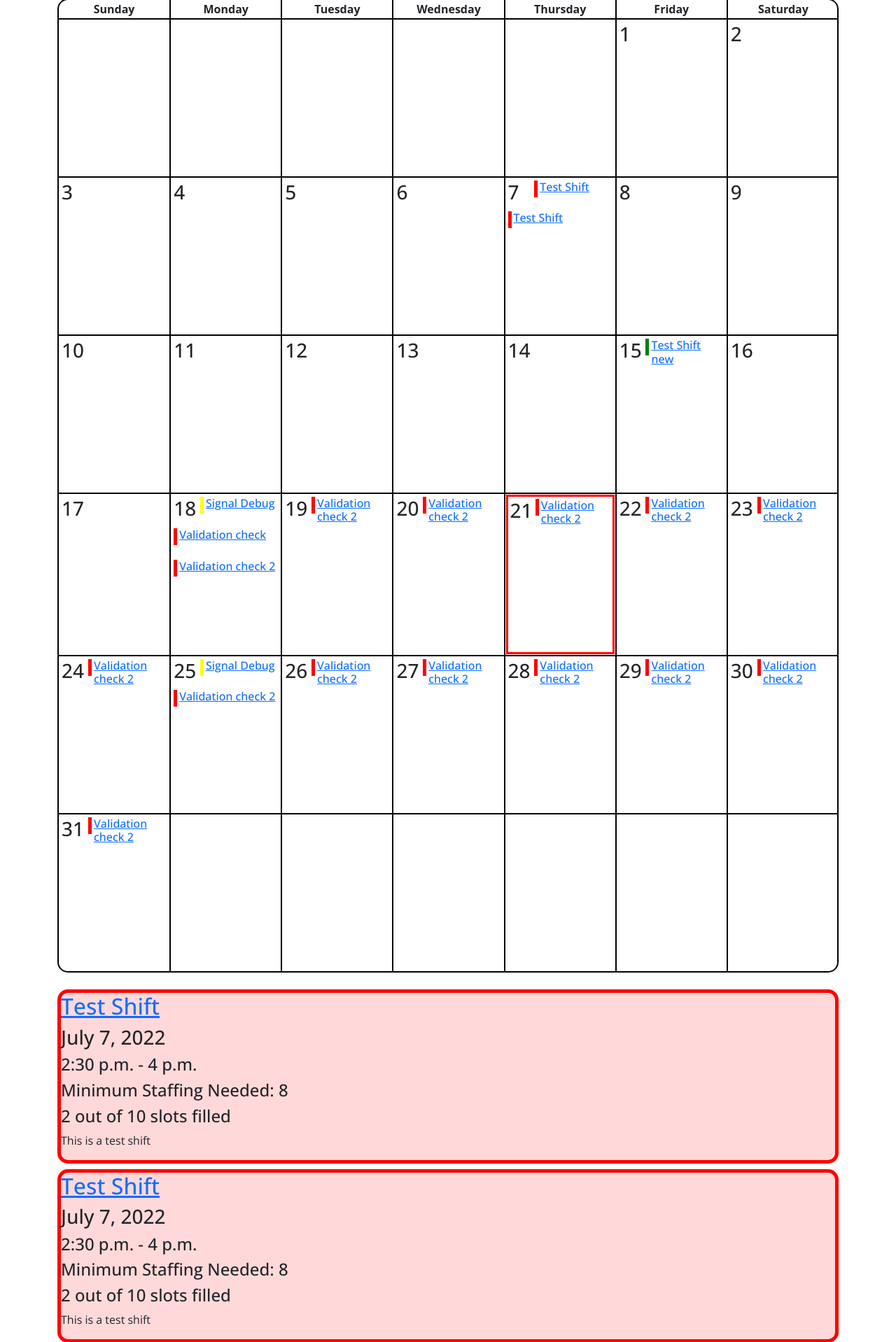
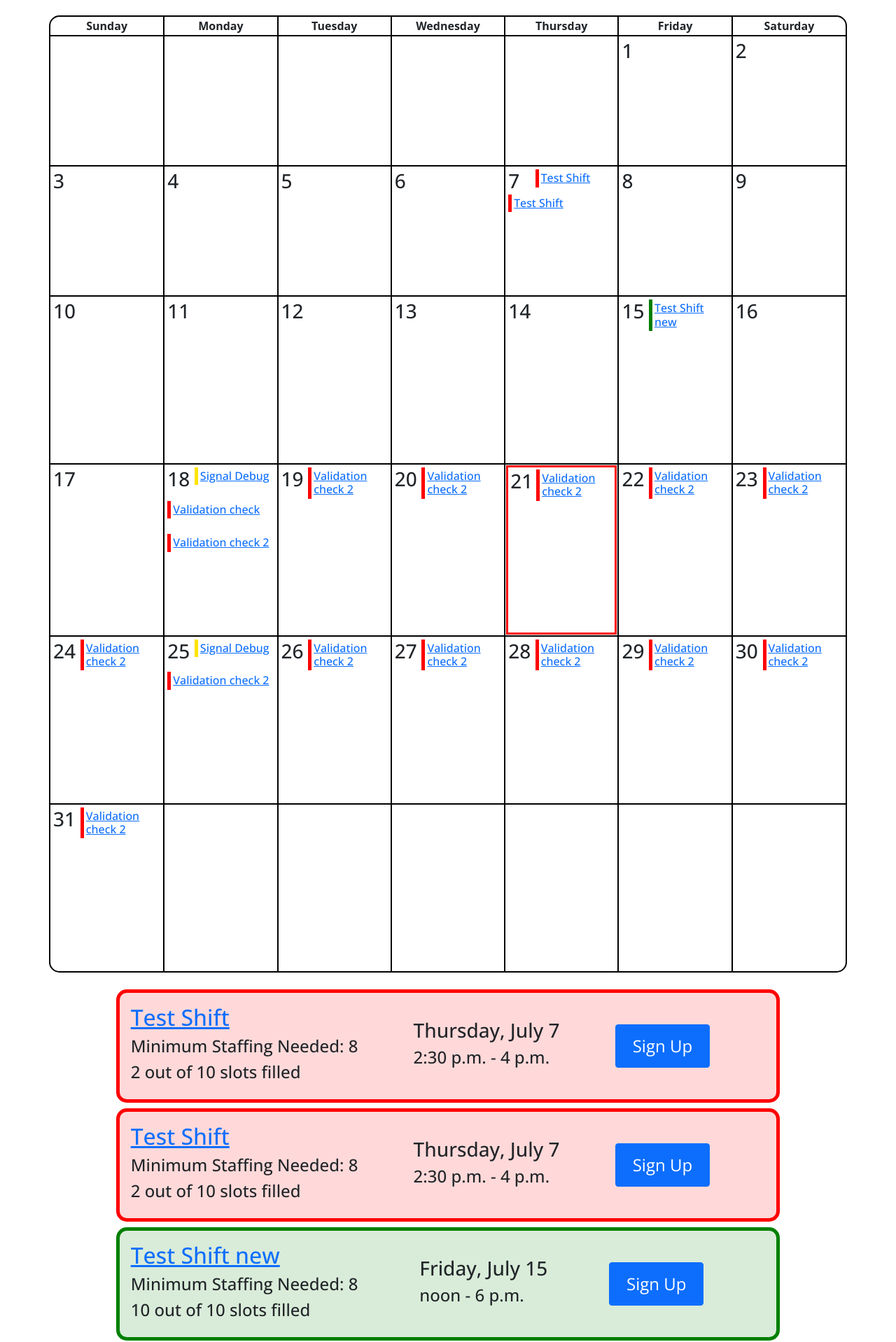
Before and after one commit to matthew-talamantes/ERL-portal, a Django app: page /shifts/calendar/2022/7/ in a window 1280 px wide. Shown: the part 177-2095 px from the top of the page at 70% size. Run offline with Django 4.2, Linux system fonts and the light colour scheme; a user stored in the database is signed in; data comes from the database, SQL or seed files in the repository; some libraries are stand-ins or nearby versions.

Commit message:
Various styling and display improvements

```diff
--- a/erlportal/events/static/events/calendar.css
+++ b/erlportal/events/static/events/calendar.css
@@ -28,12 +28,11 @@
   overflow: hidden;
   border: solid black 2px;
   border-radius: 15px;
+  padding: 0;
 }
 
 table#calendar {
-  margin-left: auto;
-  margin-right: auto;
-  width: calc(100% + 2px);
+  width: 100%;
   table-layout: fixed;
   -webkit-box-sizing: content-box;
           box-sizing: content-box;
@@ -91,7 +90,8 @@ table#calendar tbody#calendar-body td div.day-wrapper {
   padding: 3px;
 }
 
-table#calendar tbody#calendar-body td div.day-wrapper h3 {
+table#calendar tbody#calendar-body td div.day-wrapper h3.day-num {
+  margin: 0;
   -ms-grid-column: 1;
       grid-column-start: 1;
   grid-column-end: 2;
@@ -106,8 +106,12 @@ table#calendar tbody#calendar-body td div.day-wrapper h4 {
 }
 
 table#calendar tbody#calendar-body td .day-event {
-  max-height: 1.5em;
-  padding-left: 3px;
+  padding: 3px;
+  -ms-grid-column-align: start;
+      justify-self: start;
+  -ms-flex-item-align: start;
+      -ms-grid-row-align: start;
+      align-self: start;
 }
 
 table#calendar tbody#calendar-body td .event-1 {
--- a/erlportal/events/static/events/scss/calendar.scss
+++ b/erlportal/events/static/events/scss/calendar.scss
@@ -19,12 +19,11 @@
     overflow: hidden;
     border: solid black 2px;
     border-radius: 15px;
+    padding: 0;
 }
 
 table#calendar {
-    margin-left: auto;
-    margin-right: auto;
-    width: unquote("calc(100% + 2px)");
+    width: 100%;
     table-layout: fixed;
     box-sizing: content-box;
 
@@ -79,7 +78,8 @@ table#calendar {
                 row-gap: 2px;
                 padding: 3px;
 
-                h3 {
+                h3.day-num {
+                    margin: 0;
                     grid-column-start: 1;
                     grid-column-end: 2;
                     grid-row-start: 1;
@@ -93,8 +93,9 @@ table#calendar {
             }
 
             .day-event {
-                max-height: 1.5em;
-                padding-left: 3px;
+                padding: 3px;
+                justify-self: start;
+                align-self: start;
             }
 
             .event {
--- a/erlportal/pages/static/pages/scss/styles.scss
+++ b/erlportal/pages/static/pages/scss/styles.scss
@@ -27,3 +27,49 @@ p {
     border-color: green;
     background-color: rgba(0, 128, 0, 0.15);
 }
+
+.page-title {
+    display: flex;
+    flex-direction: row;
+    justify-content: space-between;
+    align-items: center;
+}
+
+// Calendar summary cards
+#shifts-list {
+    // display: flex;
+    // justify-content: space-between;
+    // align-items: flex-start;
+    // flex-wrap: wrap;
+
+    .staffing {
+        margin-left: auto;
+        margin-right: auto;
+        padding: 1em;
+        width: 85%;
+
+        .shift-details {
+            display: flex;
+            flex-direction: row;
+            justify-content: space-between;
+            align-items: center;
+        }
+
+        .staffing-summary {
+            flex: 1 0 auto;
+        }
+
+        .date-time {
+            flex: 1 0 auto;
+        }
+
+        .sign-up {
+            flex: 1 0 auto;
+
+            .btn {
+                font-size: 1.5em;
+                padding: 0.5em 1em;
+            }
+        }
+    }
+}
--- a/erlportal/pages/static/pages/styles.css
+++ b/erlportal/pages/static/pages/styles.css
@@ -27,4 +27,66 @@ p {
   border-color: green;
   background-color: rgba(0, 128, 0, 0.15);
 }
+
+.page-title {
+  display: -webkit-box;
+  display: -ms-flexbox;
+  display: flex;
+  -webkit-box-orient: horizontal;
+  -webkit-box-direction: normal;
+      -ms-flex-direction: row;
+          flex-direction: row;
+  -webkit-box-pack: justify;
+      -ms-flex-pack: justify;
+          justify-content: space-between;
+  -webkit-box-align: center;
+      -ms-flex-align: center;
+          align-items: center;
+}
+
+#shifts-list .staffing {
+  margin-left: auto;
+  margin-right: auto;
+  padding: 1em;
+  width: 85%;
+}
+
+#shifts-list .staffing .shift-details {
+  display: -webkit-box;
+  display: -ms-flexbox;
+  display: flex;
+  -webkit-box-orient: horizontal;
+  -webkit-box-direction: normal;
+      -ms-flex-direction: row;
+          flex-direction: row;
+  -webkit-box-pack: justify;
+      -ms-flex-pack: justify;
+          justify-content: space-between;
+  -webkit-box-align: center;
+      -ms-flex-align: center;
+          align-items: center;
+}
+
+#shifts-list .staffing .staffing-summary {
+  -webkit-box-flex: 1;
+      -ms-flex: 1 0 auto;
+          flex: 1 0 auto;
+}
+
+#shifts-list .staffing .date-time {
+  -webkit-box-flex: 1;
+      -ms-flex: 1 0 auto;
+          flex: 1 0 auto;
+}
+
+#shifts-list .staffing .sign-up {
+  -webkit-box-flex: 1;
+      -ms-flex: 1 0 auto;
+          flex: 1 0 auto;
+}
+
+#shifts-list .staffing .sign-up .btn {
+  font-size: 1.5em;
+  padding: 0.5em 1em;
+}
 /*# sourceMappingURL=styles.css.map */
--- a/erlportal/shifts/static/shifts/calendar.js
+++ b/erlportal/shifts/static/shifts/calendar.js
@@ -1,6 +1,6 @@
 const getEventStyle = (event) => {
     const underStaffed = 'red';
-    const minStaffed = 'yellow';
+    const minStaffed = '#ffe300';
     const fullStaffed = 'green';
     if (event.staffNum < event.minSlots) {
         return ` style="border-left: ${underStaffed} solid 5px;"`;
--- a/erlportal/shifts/templates/shifts/calendar.html
+++ b/erlportal/shifts/templates/shifts/calendar.html
@@ -1,12 +1,21 @@
 {% extends "pages/base.html" %}
 {% load static %}
 {% load shifts_extras %}
+{% load event_extras %}
 {% block headinfo %}
 <link rel="stylesheet" type="text/css" href="{% static 'events/calendar.css' %}" />
 {% endblock headinfo %}
 {% block content %}
 <div class="container-xl">
+    <div class="row mt-4">
+        <div class="page-title">
             <h1>Shifts</h1>
+            {% if request.user|has_group:"Staff" or request.user|has_group:"WebAdmin" %}
+            <a class="btn btn-primary" href="{% url 'base-shift-create' %}">Add Shift</a>
+            {% endif %}
+        </div>
+    </div>
+    <div class="row">
         <div class="cal-controls">
             <a href="" id="btn-prev-month"><i class="fa-solid fa-chevron-left"></i></a>
             <h2>{{ monthName }}, {{ year }}</h2>
@@ -26,7 +35,8 @@
                 <tbody id="calendar-body"></tbody>
             </table>
         </div>
-
+    </div>
+    <div class="row">
         <section id="shifts-list" class="mt-4">
             {% for event in events %}
             {% with uid=event.uid %}
@@ -37,18 +47,35 @@
                     {% elif staffing|key_lookup:uid >= event.slots %}
                     full-staffed
                     {% endif %} mb-2">
+
+                <div class="shift-details">
+                    <div class="staffing-summary">
                         <a href="{% url 'shift-instance-detail' base_slug=event.baseShift.slug uid=event.uid %}">
                             <h2>{{ event.name }}</h2>
                         </a>
-            <h3>{{ event.date|date:"F j, Y" }}</h3>
+                        <h4>Minimum Staffing Needed: {{ event.minSlots }}</h4>
+                        <h4>{{ event.vols.all.count|add:event.staff.all.count }} out of {{ event.slots }} slots filled
+                        </h4>
+                    </div>
+                    <div class="date-time">
+                        <h3>{{ event.date|date:"l, F j" }}</h3>
                         <h4>{{ event.startTime }} - {{ event.endTime }}</h4>
-            <h4>Minimum Staffing Needed: {{ event.minSlots }}</h4>
-            <h4>{{ event.vols.all.count|add:event.staff.all.count }} out of {{ event.slots }} slots filled</h4>
-            <p>{{ event.description }}</p>
+                    </div>
+                    <div class="sign-up">
+                        {% if request.user|has_group:"Staff" or request.user|has_group:"WebAdmin" %}
+                        <a href="{% url 'staff-shift-signup' base_slug=event.baseShift.slug uid=event.uid %}"
+                            class="btn btn-primary">Sign Up</a>
+                        {% else %}
+                        <a href="{% url 'vol-shift-signup' base_slug=event.baseShift.slug uid=event.uid %}"
+                            class="btn btn-primary">Sign Up</a>
+                        {% endif %}
+                    </div>
+                </div>
             </article>
             {% endwith %}
             {% endfor %}
         </section>
+    </div>
 </div>
 {{ calYear|json_script:"year" }}
 {{ calMonth|json_script:"month" }}
--- a/erlportal/shifts/views.py
+++ b/erlportal/shifts/views.py
@@ -204,7 +204,7 @@ class CalendarView(TemplateView):
         daysInMonth = calendar.monthrange(year, month)[1]
         monthStart = timezone.make_aware(datetime.datetime(year, month, 1))
         monthEnd = timezone.make_aware(datetime.datetime(year, month, daysInMonth))
-        query = ShiftInstance.objects.filter(Q(date__gte=monthStart) & Q(date__lte=monthEnd))
+        query = ShiftInstance.objects.filter(Q(date__gte=monthStart) & Q(date__lte=monthEnd)).order_by('date', 'startTime')
         eventsJson = []
         staffingDict = {}
         for item in query:
```
Also changed, not shown: 2 other files. Lines whose indentation alone changed are shown as unchanged.
